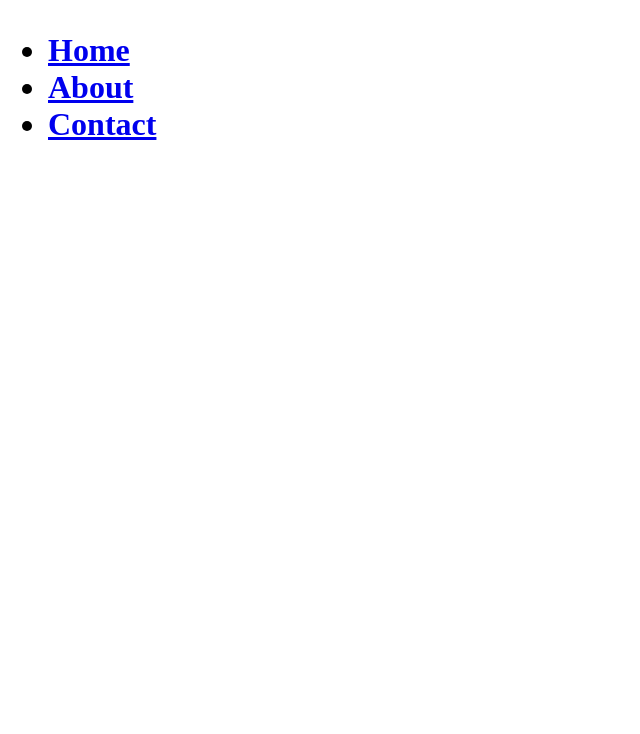
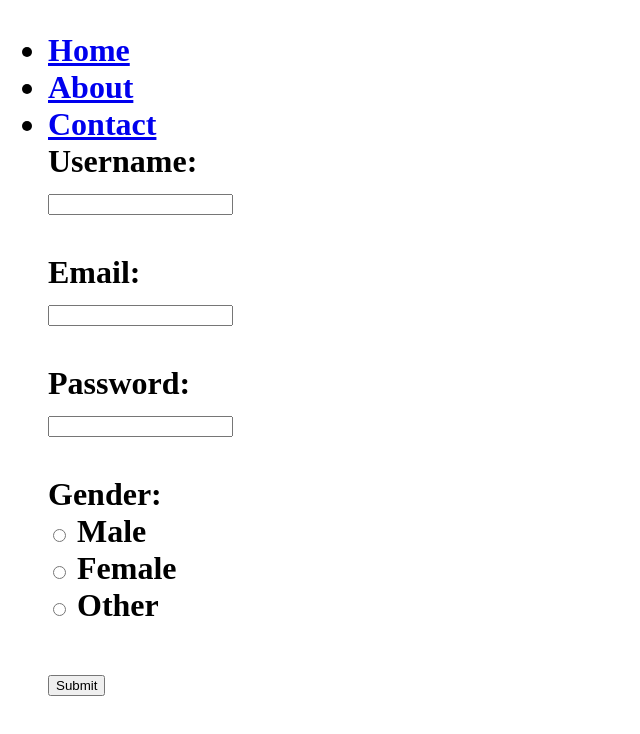
Before and after one commit to ATUGONZA78/Internship, a plain HTML site: page FrontEnd/profile.html in a window 1280 px wide. Shown: the whole page, without its empty margins (0-640 px from the left). Drawn offline with Linux system fonts and the light colour scheme.

Commit message:
add form for the user

```diff
--- a/FrontEnd/profile.html
+++ b/FrontEnd/profile.html
@@ -1,10 +1,12 @@
 <!DOCTYPE html>
 <html lang="en">
+
 <head>
     <meta charset="UTF-8">
     <meta name="viewport" content="width=device-width, initial-scale=1.0">
     <title>Document</title>
 </head>
+
 <body>
     <header>
         <h1>
@@ -15,6 +17,28 @@
                     <li><a href="#about">About</a></li>
                     <li><a href="#contact">Contact</a></li>
 
+                    <form action="/submit-form-handler" method="POST">
+                        <label for="username">Username:</label><br>
+                        <input type="text" id="username" name="username" required><br><br>
+
+                        <label for="email">Email:</label><br>
+                        <input type="email" id="email" name="email" required><br><br>
+
+                        <label for="password">Password:</label><br>
+                        <input type="password" id="password" name="password" required><br><br>
+
+                        <label for="gender">Gender:</label><br>
+                        <input type="radio" id="male" name="gender" value="male">
+                        <label for="male">Male</label><br>
+                        <input type="radio" id="female" name="gender" value="female">
+                        <label for="female">Female</label><br>
+                        <input type="radio" id="other" name="gender" value="other">
+                        <label for="other">Other</label><br><br>
+
+                        <input type="submit" value="Submit">
+                    </form>
+
+
 
 
                 </ul>
@@ -23,4 +47,5 @@
     </header>
 
 </body>
+
 </html>
```
